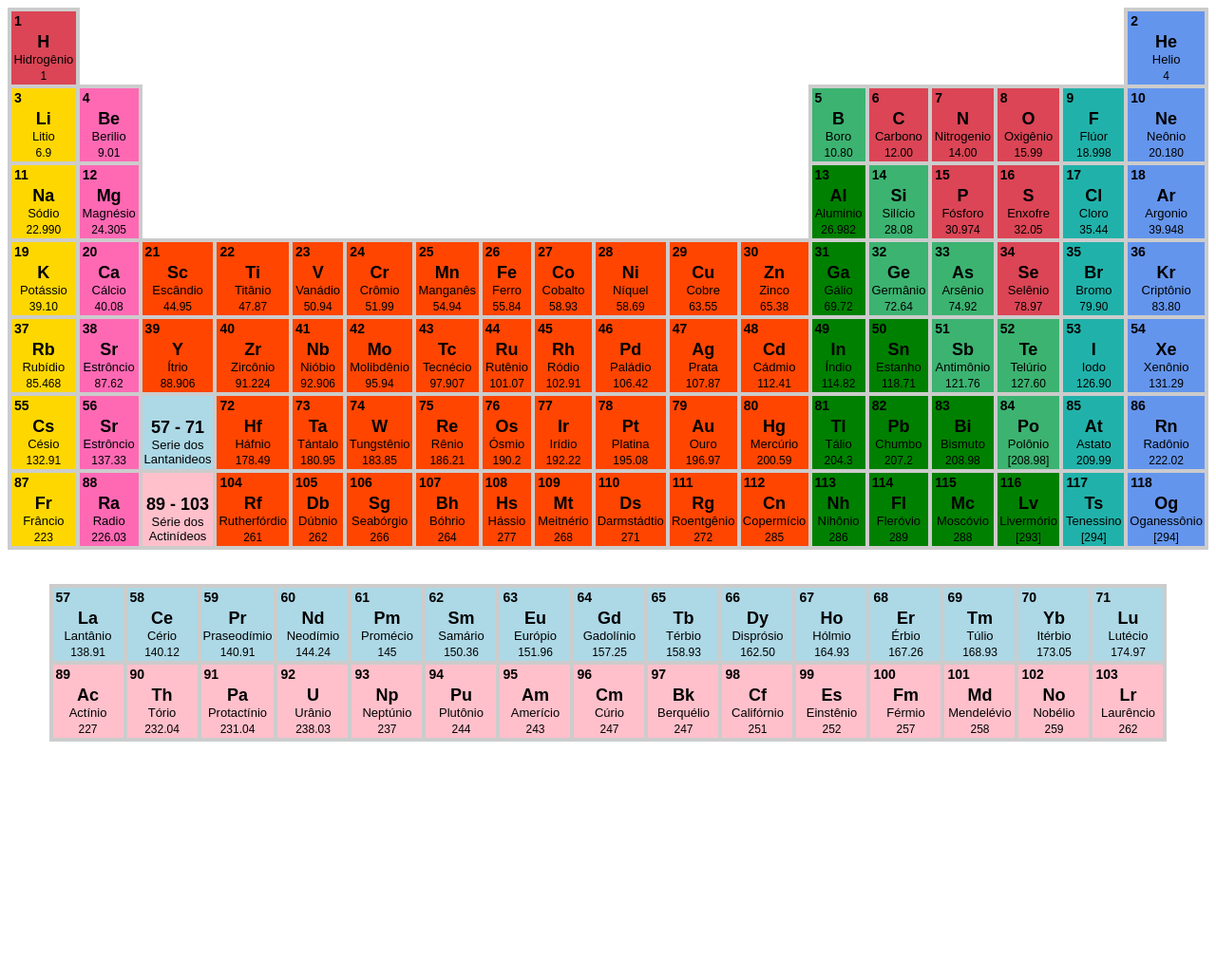
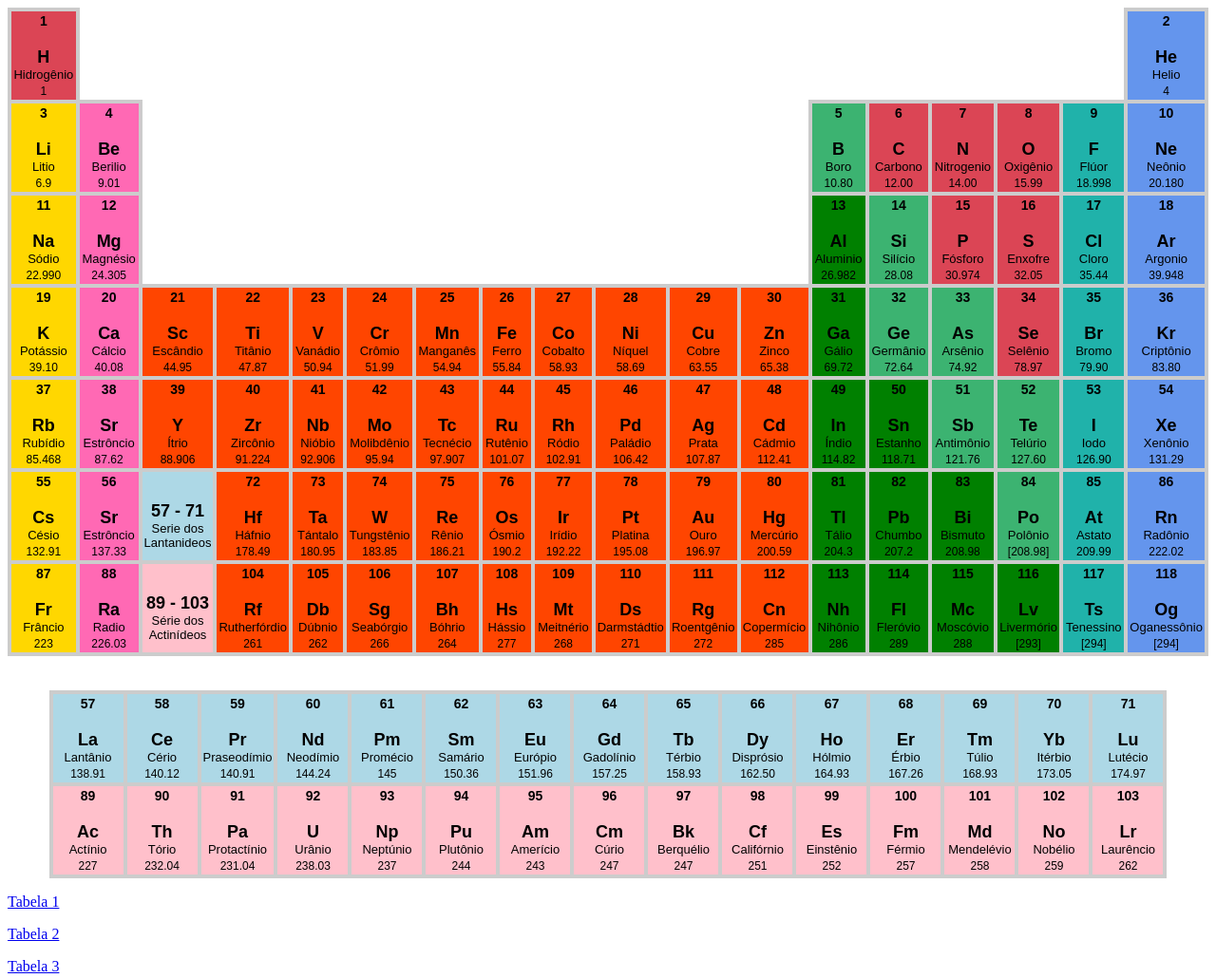
Before and after one commit to Predroca/Lista4, a plain HTML site: page index.html in a window 1280 px wide. Shown: the whole page at 95% size. Before the commit the page ends 800 px from the top, so only its background shows below. Drawn offline with Linux system fonts and the light colour scheme.

Commit message:
Update index.html

```diff
--- a/index.html
+++ b/index.html
@@ -2,12 +2,12 @@
 <html lang="pt-br">
 <head>
     <meta charset="UTF-8">
+    <meta name="description" content="Tabela Periodica">
+    <meta name="keywords" content="Tabelas">
+    <meta name="author" content="Pedro Couto Almeida Santos 1ºDSA">
     <title>Tabela Periodica</title>
     <style>
 .numero {
-  position: absolute;
-  top: 2px;
-  left: 3px;
   font-size: 14px;
   font-weight: bold;
 }
@@ -36,25 +36,7 @@
             text-align: center;
             vertical-align: middle;
             font-family: Arial;
-            position: relative;
             padding: 2px;
-        }
-        .numeroatomico{
-            font-size: 9px;
-            text-align: left;
-            margin-left: 5px;
-            margin-top: 2px;
-        }
-        .massaatomica{
-            font-size: 9px;
-            text-align: right;
-            margin-right: 5px;
-            margin-bottom: 2px;
-
-        }
-          .icone{
-            text-align: center;
-            font-size: 13px;
         }
         .vazio {
             border: none;
@@ -93,94 +75,6 @@
         .Actinideos {
             background-color: #FFC0CB;
         }
-    .alcalinos {
-      cursor: pointer;
-      transition: transform 0.3s ease;
-    }
-    .alcalinos:hover {
-      transform: scale(1.5);
-      z-index: 10;
-    }
-     .Ametais {
-      cursor: pointer;
-      transition: transform 0.3s ease;
-    }
-    .Ametais:hover {
-      transform: scale(1.5);
-      z-index: 10;
-    }
-    .gasesnobres {
-      cursor: pointer;
-      transition: transform 0.3s ease;
-    }
-    .gasesnobres:hover {
-      transform: scale(1.5);
-      z-index: 10;
-    }
-    .metais {
-      cursor: pointer;
-      transition: transform 0.3s ease;
-    }
-    .metais:hover {
-      transform: scale(1.5);
-      z-index: 10;
-    }
-     .alcalinosterrosos {
-      cursor: pointer;
-      transition: transform 0.3s ease;
-    }
-    .alcalinosterrosos:hover {
-      transform: scale(1.5);
-      z-index: 10;
-    }
-     .semimetais {
-      cursor: pointer;
-      transition: transform 0.3s ease;
-    }
-    .semimetais:hover {
-      transform: scale(1.5);
-      z-index: 10;
-    }
-     .representativos {
-      cursor: pointer;
-      transition: transform 0.3s ease;
-    }
-    .representativos:hover {
-      transform: scale(1.5);
-      z-index: 10;
-    }
-     .halogenios {
-      cursor: pointer;
-      transition: transform 0.3s ease;
-    }
-    .halogenios:hover {
-      transform: scale(1.5);
-      z-index: 10;
-    }
-     .transicao {
-      cursor: pointer;
-      transition: transform 0.3s ease;
-    }
-    .transicao:hover {
-      transform: scale(1.5);
-      z-index: 10;
-    }
-     .Lantanideos {
-      cursor: pointer;
-      transition: transform 0.3s ease;
-    }
-    .Lantanideos:hover {
-      transform: scale(1.5);
-      z-index: 10;
-    }
-     .Actinideos {
-      cursor: pointer;
-      transition: transform 0.3s ease;
-    }
-    .Actinideos:hover {
-      transform: scale(1.5);
-      z-index: 10;
-    }
 
     </style>
 </head>
@@ -202,7 +96,7 @@
          </td>
 
 
-        </tr>
+        <tr>
         <td class="alcalinos">
             <div class="numero">3</div>
             <div class="simbolo">Li</div>
@@ -214,7 +108,8 @@
             <div class="simbolo">Be</div>
             <div class="nome">Berilio</div>
             <div class="massa">9.01</div>
-            <td class="vazio" colspan="10"></td>
+            <td class="vazio" colspan="10">
+
         </td>
         <td class="semimetais">
          <div class="numero">5</div>
@@ -254,8 +149,8 @@
             </td>
         </tr>
 
-        </tr>
-        <td class="alcalinos">
+        <tr>
+        <td  class="alcalinos">
             <div class="numero">11</div>
             <div class="simbolo">Na</div>
             <div class="nome">Sódio</div>
@@ -266,8 +161,9 @@
             <div class="simbolo">Mg</div>
             <div class="nome">Magnésio</div>
             <div class="massa">24.305</div>
-            <td class="vazio" colspan="10"></td>
-        </td>
+            <td class="vazio" colspan="10">
+
+            </td>
         <td class="representativos">
          <div class="numero">13</div>
             <div class="simbolo">Al</div>
@@ -336,20 +232,17 @@
             <div class="nome">Vanádio</div>
             <div class="massa">50.94</div>
         </td>
-        </td>
          <td class="transicao">
             <div class="numero">24</div>
             <div class="simbolo">Cr</div>
             <div class="nome">Crômio</div>
             <div class="massa">51.99</div>
         </td>
-        </td>
          <td class="transicao">
             <div class="numero">25</div>
             <div class="simbolo">Mn</div>
             <div class="nome">Manganês</div>
             <div class="massa">54.94</div>
-        </td>
         </td>
          <td class="transicao">
             <div class="numero">26</div>
@@ -419,7 +312,6 @@
         </td>
         </tr>
 
-        </tr>
         <tr>
             <td class="alcalinos">
             <div class="numero">37</div>
@@ -451,20 +343,17 @@
             <div class="nome">Nióbio</div>
             <div class="massa">92.906</div>
         </td>
-        </td>
          <td class="transicao">
             <div class="numero">42</div>
             <div class="simbolo">Mo</div>
             <div class="nome">Molibdênio</div>
             <div class="massa">95.94</div>
         </td>
-        </td>
          <td class="transicao">
             <div class="numero">43</div>
             <div class="simbolo">Tc</div>
             <div class="nome">Tecnécio</div>
             <div class="massa">97.907</div>
-        </td>
         </td>
          <td class="transicao">
             <div class="numero">44</div>
@@ -577,7 +466,6 @@
             <div class="nome">Rênio</div>
             <div class="massa">186.21</div>
         </td>
-        </td>
          <td class="transicao">
             <div class="numero">76</div>
             <div class="simbolo">Os</div>
@@ -685,7 +573,6 @@
             <div class="simbolo">Bh</div>
             <div class="nome">Bóhrio</div>
             <div class="massa">264</div>
-        </td>
         </td>
          <td class="transicao">
             <div class="numero">108</div>
@@ -944,4 +831,8 @@
         </td>
     </tr>
 </table>
+<p><a href="tabela1.html"> Tabela 1</a></p>
+<p><a href="tabela2.html"> Tabela 2</a></p>
+<p><a href="tabela3.html"> Tabela 3 </a></p>
 </body>
+</html>
```
